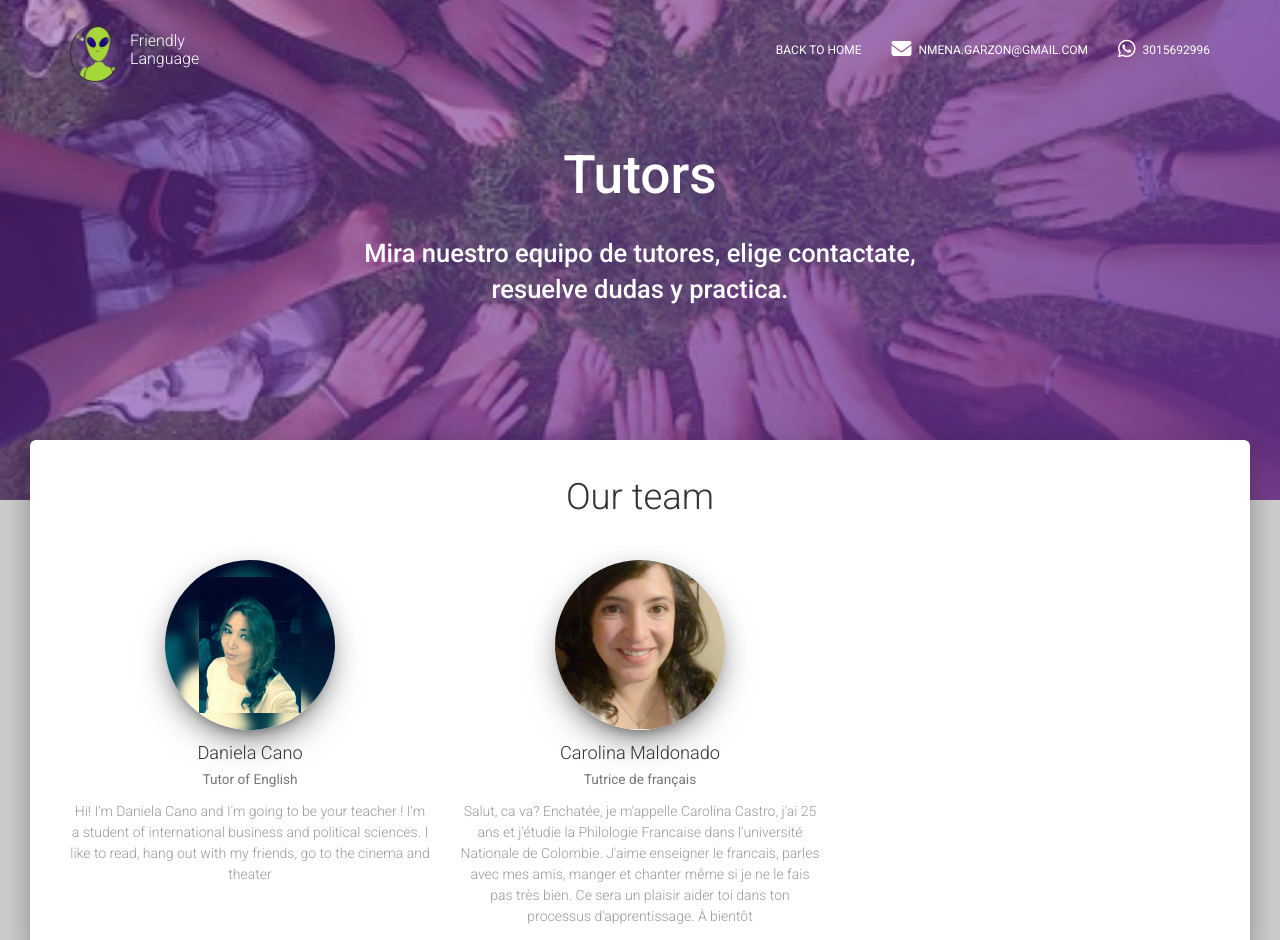
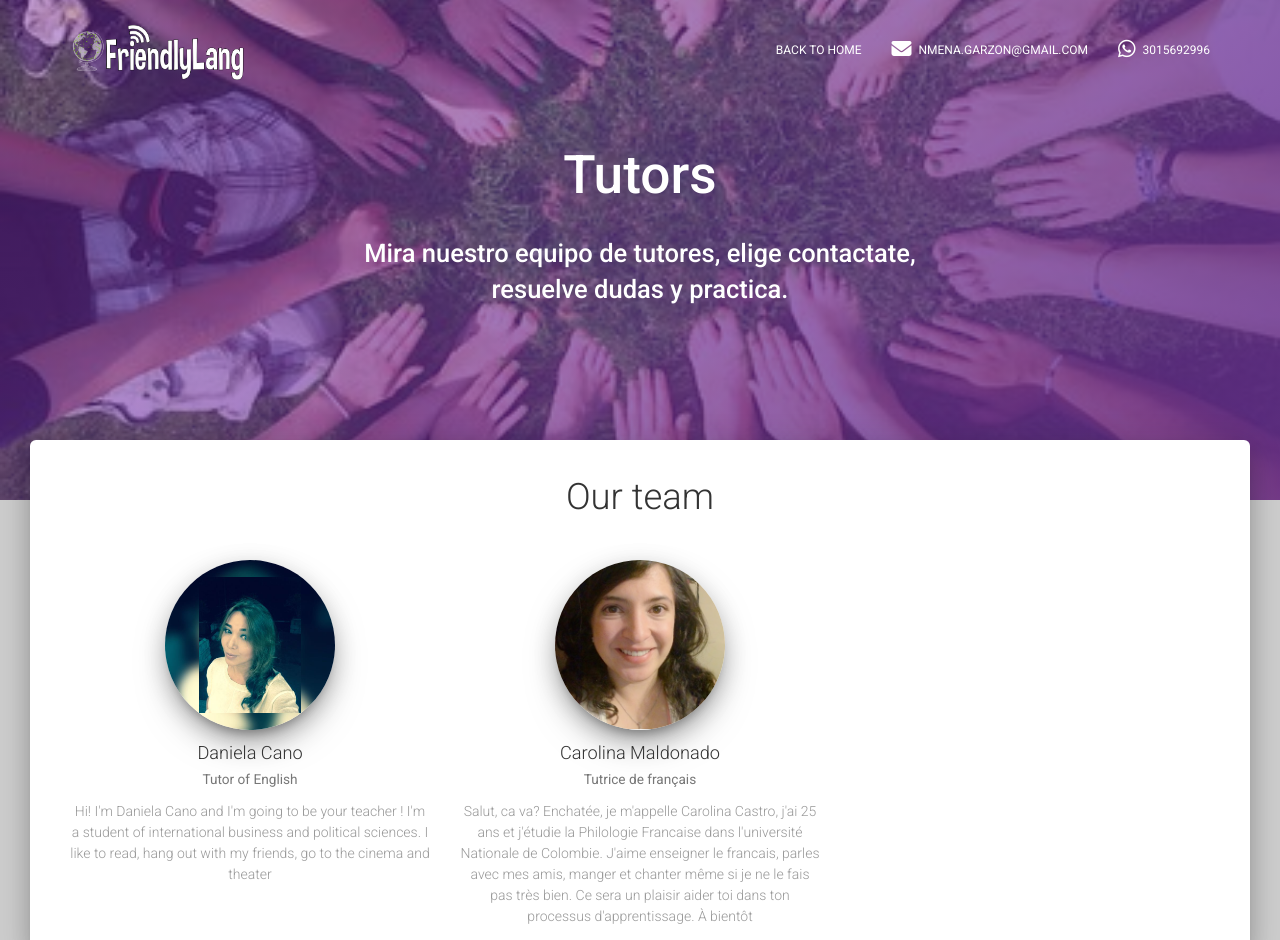
Before and after one commit to dtejmena/funny-language, a plain HTML site: page Tutors.html in a window 1280 px wide. Shown: the top 940 px of the page. Drawn offline with Linux system fonts and the light colour scheme.

Commit message:
Change copies and add new logo

```diff
--- a/Tutors.html
+++ b/Tutors.html
@@ -36,14 +36,11 @@
         <span class="icon-bar bar"></span>
       </button>
 
-           <div class="logo-container">
-                <div class="logo">
-                    <img src="assets/img/logo.png">
-                </div>
-                <div class="brand">
-                  Friendly Language
-                </div>
-            </div>
+      <div class="logo-container">
+        <div class="logo">
+          <img src="assets/img/FriendlyLang.png">
+        </div>
+      </div>
 
     </div>
 
--- a/assets/css/demo.css
+++ b/assets/css/demo.css
@@ -81,10 +81,10 @@
 }
 
 .logo-container .logo{
-    overflow: hidden;
+    /* overflow: hidden;
     border-radius: 50%;
-    border: 1px solid #333333;
-    width: 50px;
+    border: 1px solid #333333; */
+    width: 180px;
     float: left;
 }
 
```
Also changed, not shown: index.html (+6 -9 lines), assets/img/FriendlyLang.png (added).
